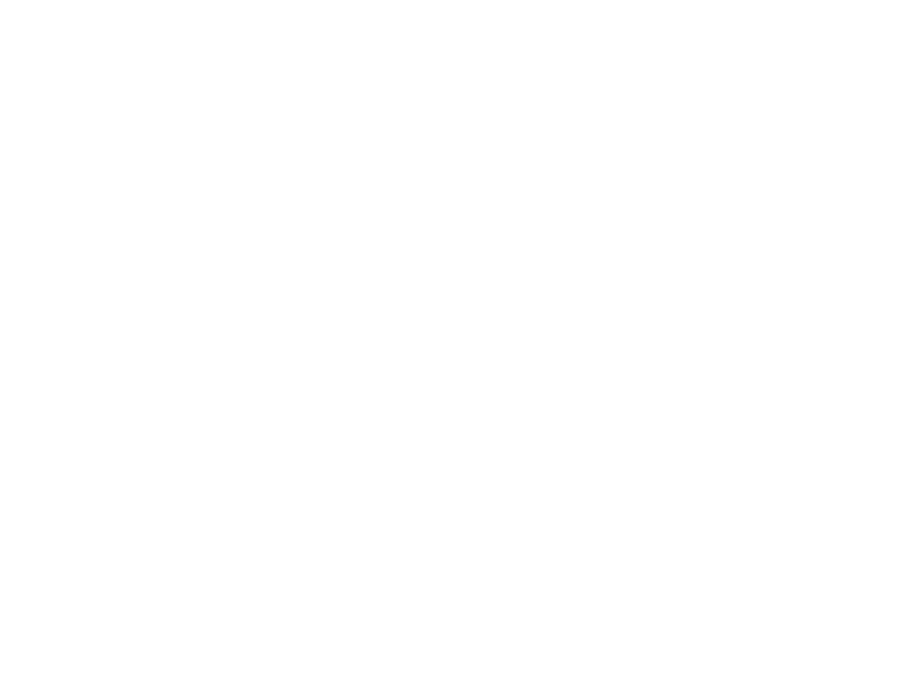
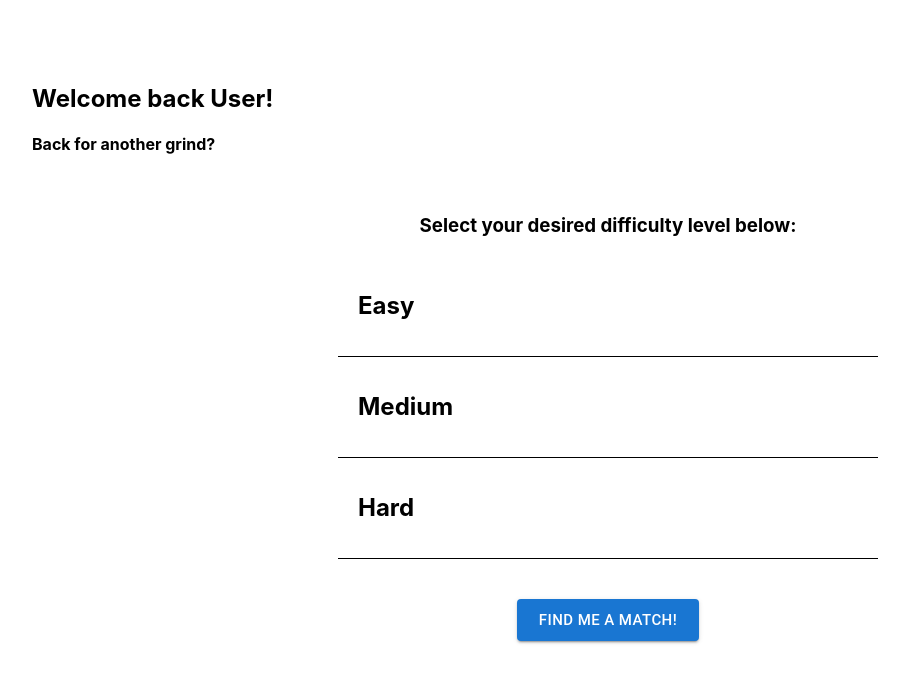
Before and after one commit to CS3219-AY2223S1/cs3219-project-ay2223s1-g39, a React (Create React App) app in the folder frontend/: page /home in a window 1280 px wide. Before the commit this address had no page. Shown: the top 682 px of the page, without its empty margins (32-941 px from the left). Built offline with nearby package versions, Linux system fonts and the light colour scheme.

Commit message:
Complete first draft of HomePage

```diff
--- a/frontend/src/App.js
+++ b/frontend/src/App.js
@@ -1,6 +1,8 @@
 import {BrowserRouter as Router, Routes, Route, Navigate} from "react-router-dom";
 import SignupPage from './components/SignupPage';
+import HomePage from './components/HomePage';
 import {Box} from "@mui/material";
+
 
 function App() {
     return (
@@ -10,6 +12,7 @@
                     <Routes>
                         <Route exact path="/" element={<Navigate replace to="/signup" />}></Route>
                         <Route path="/signup" element={<SignupPage/>}/>
+                        <Route path="/home" element={<HomePage/>}/>
                     </Routes>
                 </Router>
             </Box>
--- /dev/null
+++ b/frontend/src/components/HomePage.js
@@ -0,0 +1,84 @@
+import React, { useState } from 'react';
+import { createUseStyles } from 'react-jss';
+import {
+  Button,
+} from "@mui/material";
+
+const useStyles = createUseStyles({
+  difficultyButton: {
+    margin: "0px 10px"
+  },
+  selectionPrompt: {
+    display: "flex",
+    justifyContent: "center",
+  },
+  selectionBoxesContainer: {
+    justifyContent: "center",
+    borderRadius: "10px",
+    width: "fit-content",
+    margin: "auto",
+  },
+  selectionBox: {
+    borderBottom: "1px solid black",
+    display: "flex",
+    height: "80px",
+    width: "500px",
+    alignItems: "center",
+    padding: "10px 20px",
+    fontSize: "24px",
+    fontWeight: "bold",
+    "&:hover": {
+      backgroundColor: "#cccccc",
+    }
+  },
+  findMatchBtn: {
+    display: "flex",
+    margin: "20px auto",
+  },
+  chosenDifficulty: {
+    backgroundColor: "#cccccc"
+  }
+})
+
+
+const HomePage = (props) => {
+  const classes = useStyles();
+  const [selectedDifficulty, setSelectedDifficulty] = useState('');
+  const [user, setUser] = useState('User'); // To change to just utilise props.user
+  const [difficulties, setDifficulties] = useState(["Easy", "Medium", "Hard"]);
+
+  const handleDifficultySelection = (difficulty) => {
+    setSelectedDifficulty(difficulty);
+  }
+
+  const handleFindMatch = () => {
+    console.log(`${selectedDifficulty} chosen, but the backend has yet to be implemented!`);
+    // To-redirect to matching page.
+  }
+
+  const SelectionBox = (props) => {
+    const isSelected = props.difficulty === selectedDifficulty ;
+    return (
+      <div className={`${classes.selectionBox} ${isSelected ? classes.chosenDifficulty : ''}`}
+        onClick={() => handleDifficultySelection(props.difficulty)}>
+        {props.difficulty}
+      </div>
+    )
+  }
+
+  return (
+    <div>
+      <h2>Welcome back {user}!</h2>
+      <h4>Back for another grind?</h4>
+      <br/>
+      <h3 className={classes.selectionPrompt}>Select your desired difficulty level below:</h3>
+      <div className={classes.selectionBoxesContainer}>
+        {difficulties.map((difficulty) => <SelectionBox difficulty={difficulty} />)}
+      </div>
+      <br/>
+      <Button className={classes.findMatchBtn} variant={"contained"} size={"large"} onClick={handleFindMatch}>Find me a match!</Button>
+    </div>
+  )
+}
+
+export default HomePage;
```
